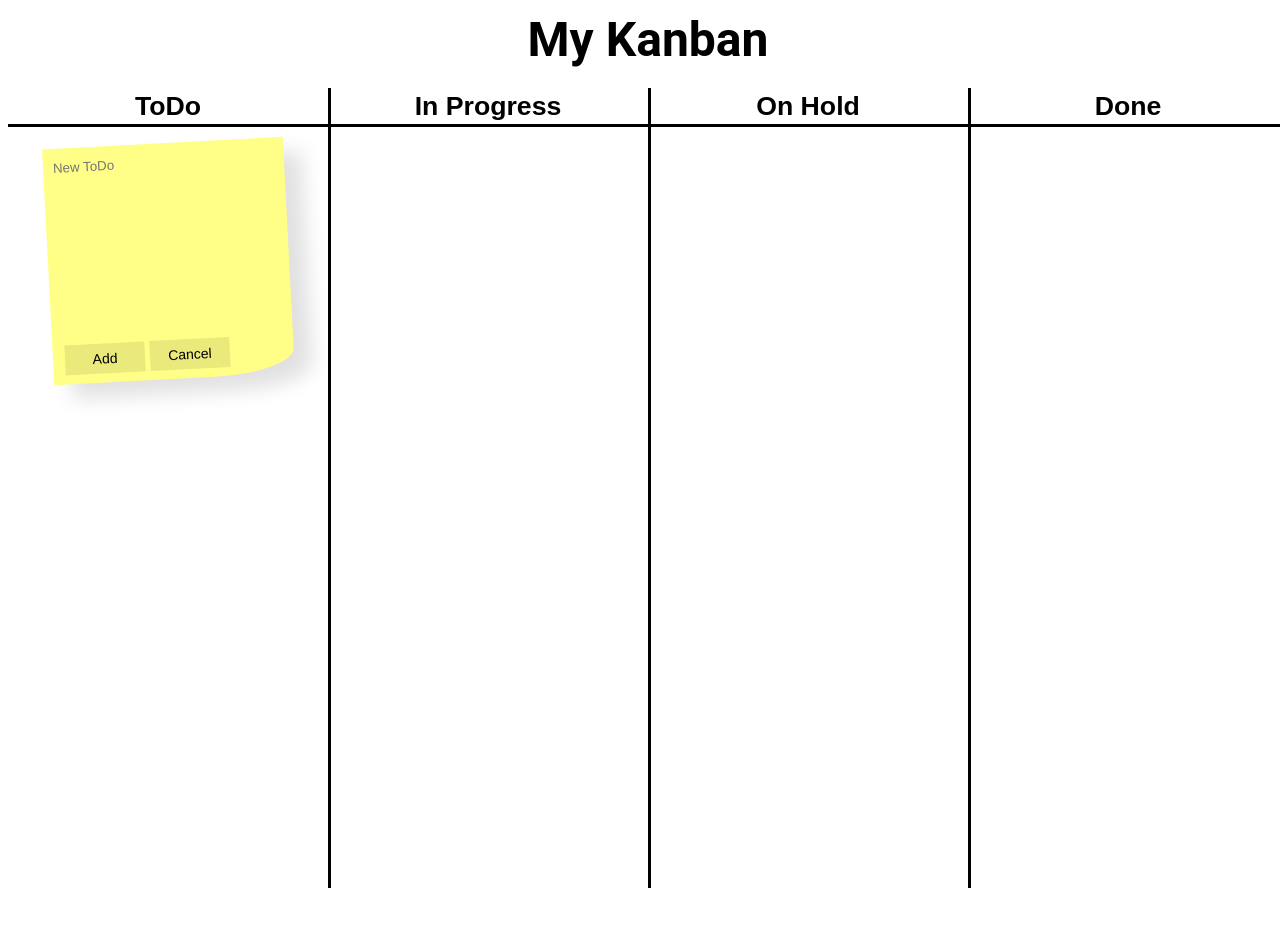
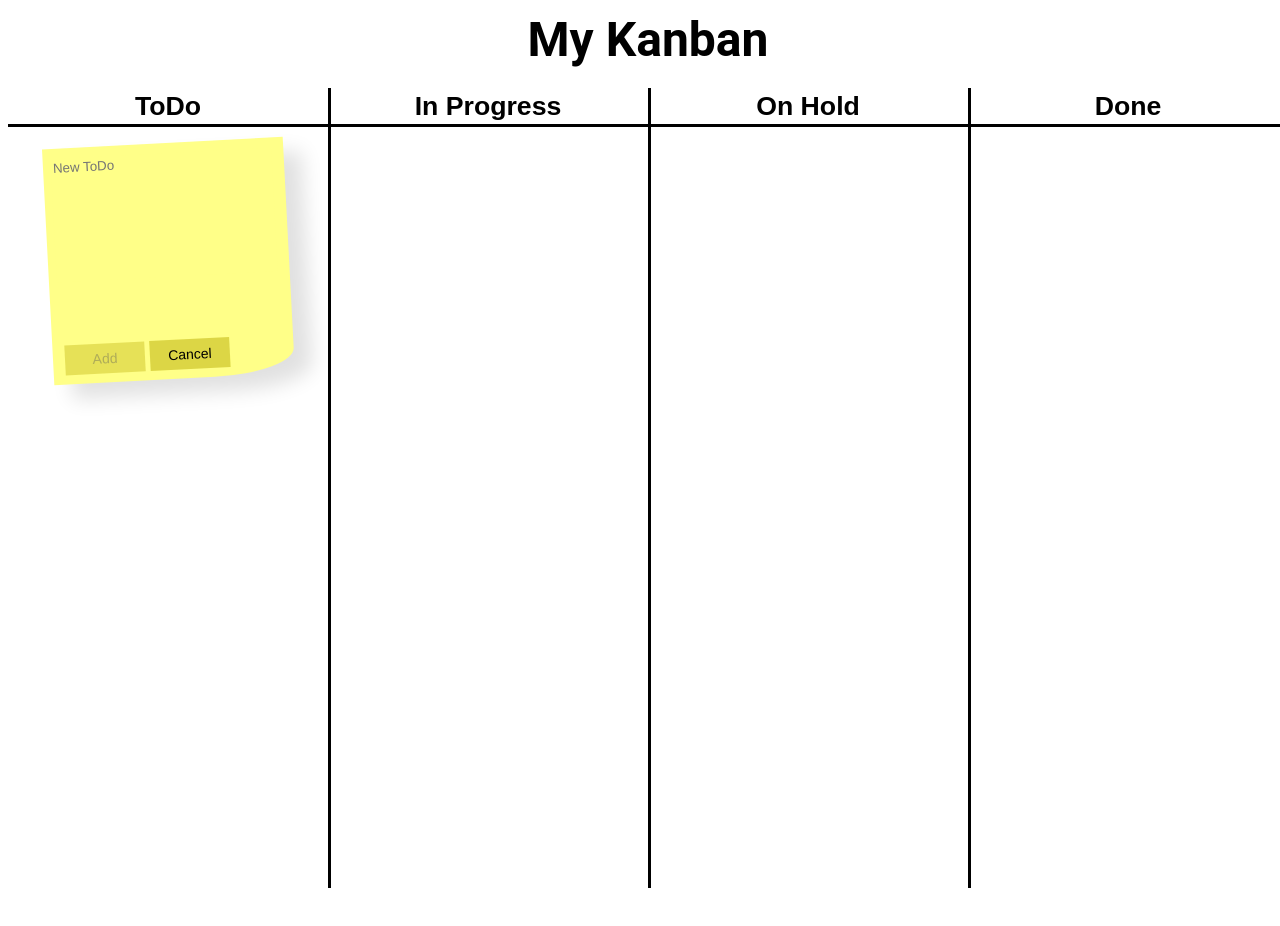
Before and after one commit to tbrowndev/MyKanban, an Angular app: page / in a window 1280 px wide. Shown: the top 926 px of the page. Built offline with nearby package versions, Linux system fonts and the light colour scheme.

Commit message:
added to-do input validation

```diff
--- a/src/app/app.component.css
+++ b/src/app/app.component.css
@@ -117,9 +117,18 @@
     all: unset;
     width: 80px;
     height: 30px;
-    background-color: #e9e97c;
+    background-color: #d3cb34c8;
     text-align: center;
     cursor: pointer;
+}
+
+.action-btn:hover {
+    background-color: #d3cb3484;
+}
+.action-btn:disabled{
+    background-color: #d3cb3492;
+    color: #5a5a5a65;
+    cursor:default;
 }
 
 
--- a/src/app/app.component.html
+++ b/src/app/app.component.html
@@ -15,7 +15,7 @@
                     <textarea placeholder="New ToDo" wrap="hard" rows="8" [(ngModel)]="newTodo.name"></textarea>
                     <div class="new-item-actions">
                         <button class="action-btn" (click)="handleCancel()">Cancel</button>
-                        <button class="action-btn" (click)="handleAdd()">Add</button>
+                        <button class="action-btn" (click)="handleAdd()" [disabled]="isValidInput()">Add</button>
                     </div>
                 </div>
             </div>
--- a/src/app/app.component.ts
+++ b/src/app/app.component.ts
@@ -33,6 +33,10 @@ export class AppComponent {
   handleColumnClick(event: any) {
     if (event.target !== event.currentTarget) return;
     this.addMode = true;
+  }
+
+  isValidInput(): boolean {
+    return this.newTodo.name.length <= 5;
   }
 
   handleAdd() {
```
